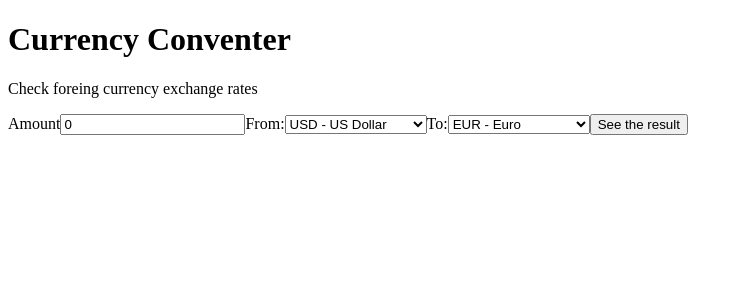
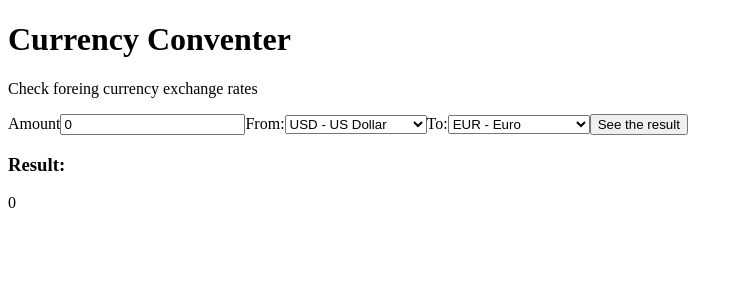
Before and after one commit to MyNameIsNotMateusz/Currency-Conventer-React, a React (Create React App) app: page / in a window 1280 px wide. Both pictures are taken after a click on the button "See the result". Shown: the top 300 px of the page, without its empty margins (0-743 px from the left). Built offline with nearby package versions, Linux system fonts and the light colour scheme.

Commit message:
now is good

```diff
--- a/src/App.js
+++ b/src/App.js
@@ -1,16 +1,16 @@
+import React, { useState } from "react";
 import Header from "./Header";
 import Form from "./Form";
-
-
+import Result from "./Result";
 
 function App() {
-
-
+  const [result, setResult] = useState(null);
 
   return (
     <>
-    <Header />
-    <Form />
+      <Header />
+      <Form setResult={setResult} />
+      <Result result={result} />
     </>
   );
 }
--- a/src/Form/index.js
+++ b/src/Form/index.js
@@ -1,14 +1,13 @@
 import "./style.css";
-import { useState } from "react";
+import React, { useState } from "react";
 
-
-const Form = () => {
+const Form = ({ setResult }) => {
   const [amount, setAmount] = useState(0);
   const [fromCurrency, setFromCurrency] = useState("USD");
   const [toCurrency, setToCurrency] = useState("EUR");
-  const [result, setResult] = useState(0);
 
   const convertCurrency = (event) => {
+    event.preventDefault();
     const rates = {
       USD: 1,
       EUR: 0.83,
@@ -20,14 +19,9 @@ const Form = () => {
     setResult(amount * exchangeRate);
   };
 
-  const handleSubmit = (event) => {
-    event.preventDefault();
-    convertCurrency();
-  };
-
   return (
     <>
-      <form onSubmit={handleSubmit}>
+      <form onSubmit={convertCurrency}>
         <label htmlFor="amount">Amount</label>
         <input
           id="amount"
--- a/src/Result/index.js
+++ b/src/Result/index.js
@@ -1,23 +1,16 @@
-import { useState, useEffect } from "react";
 import "./style.css";
 
-
-function Result({ amount, currencyFrom, currencyTo, exchangeRate }) {
-  const result = calculateExchangeRate(amount, currencyFrom, currencyTo, exchangeRate);
-
-
+function Result({ result }) {
   return (
     <div>
-      {result && (
+      {result !== null && (
         <div>
           <h3>Result:</h3>
-          <p>
-            {amount} {currencyFrom} = {result} {currencyTo}
-          </p>
+          <p>{result}</p>
         </div>
       )}
     </div>
   );
-};
+}
 
 export default Result;
```
